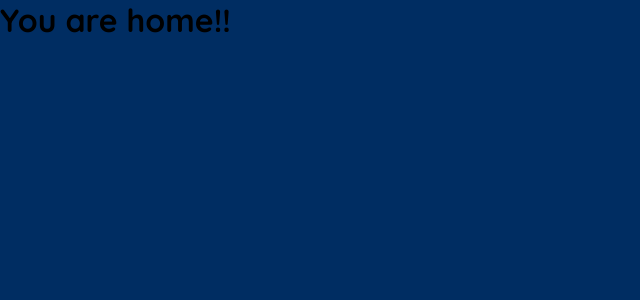
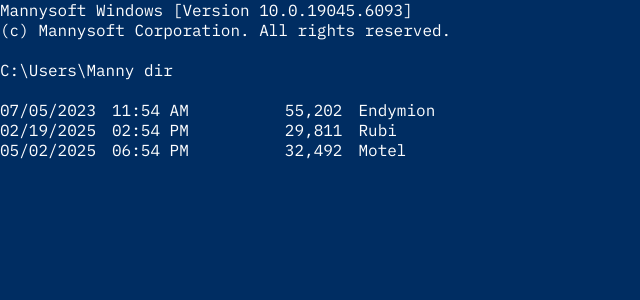
Before and after one commit to Lucidreline/kitties, a React (Vite) app: page / in a window 1280 px wide. Shown: the top 300 px of the page, without its empty margins (0-640 px from the left). Built offline with nearby package versions, Linux system fonts and the light colour scheme.

Commit message:
Added a cmd style home page.

```diff
--- a/src/cat-details.js
+++ b/src/cat-details.js
@@ -3,6 +3,9 @@ const catDetails = [
         name: "Endymion",
         pronounce: "N-Dim-E-N",
         photo: "endymion.jpg",
+        byteSize: "55,202",
+        birthDate: "07/05/2023",
+        birthTime: "11:54 AM",
         specifics: [{ normal: "Last Seen: ", accent: "08/02/2025" },
         { normal: "Wearing: ", accent: "A blue color with fishes" },
         { normal: "Super shy, approach slowly", accent: "" },
@@ -14,6 +17,9 @@ const catDetails = [
         name: "Rubi",
         pronounce: "Rew-Bee",
         photo: "Rubi.jpg",
+        byteSize: "29,811",
+        birthDate: "02/19/2025",
+        birthTime: "02:54 PM",
         specifics: [{ normal: "Last Seen: ", accent: "08/02/2025" },
         { normal: "Wearing: ", accent: "A pink color" },
         { normal: "Super shy, approach slowly", accent: "" },
@@ -25,6 +31,9 @@ const catDetails = [
         name: "Motel",
         pronounce: "Moe-Tell",
         photo: "motel.jpg",
+        byteSize: "32,492",
+        birthDate: "05/02/2025",
+        birthTime: "06:54 PM",
         specifics: [{ normal: "Last Seen: ", accent: "08/02/2025" },
         { normal: "Wearing: ", accent: "A blue color" },
         { normal: "Super shy, approach slowly", accent: "" },
--- a/src/components/home-page/home-page.jsx
+++ b/src/components/home-page/home-page.jsx
@@ -1,9 +1,27 @@
 import React from 'react'
+import catDetails from '../../cat-details'
+import { Link } from 'react-router-dom'
+
+import './home-page.scss'
 
 const HomePage = () => {
     return (
-        <div>
-            <h1>You are home!!</h1>
+        <div className="home">
+            <div className="terminal-text">
+                <p>Mannysoft Windows [Version 10.0.19045.6093]</p>
+                <p>(c) Mannysoft Corporation. All rights reserved.</p>
+                <br />
+                <p>C:\Users\Manny dir</p>
+                <br />
+                {catDetails.map(detail => (
+                    <Link className="cat-links" key={detail.name} to="/Endymion">
+                        <span className="date">{detail.birthDate}</span>
+                        <span className="time">{detail.birthTime}</span>
+                        <span className="byte-size">{detail.byteSize}</span>
+                        <span className="file-name">{detail.name}</span>
+                    </Link>
+                ))}
+            </div>
         </div>
     )
 }
--- a/src/components/home-page/home-page.scss
+++ b/src/components/home-page/home-page.scss
@@ -0,0 +1,21 @@
+@import url('https://fonts.googleapis.com/css2?family=IBM+Plex+Mono:ital,wght@0,100;0,200;0,300;0,400;0,500;0,600;0,700;1,100;1,200;1,300;1,400;1,500;1,600;1,700&display=swap');
+
+.home {
+    color: white;
+    font-family: 'IBM Plex Mono';
+
+    .cat-links {
+        color: white;
+        display: block;
+        text-decoration: none;
+
+        .byte-size {
+            padding-left: 6rem;
+        }
+
+        .file-name,
+        .time {
+            padding-left: 1rem;
+        }
+    }
+}
```
